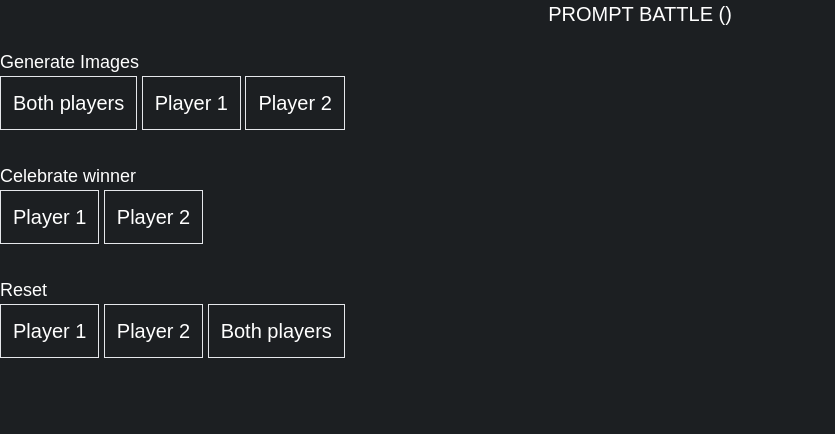
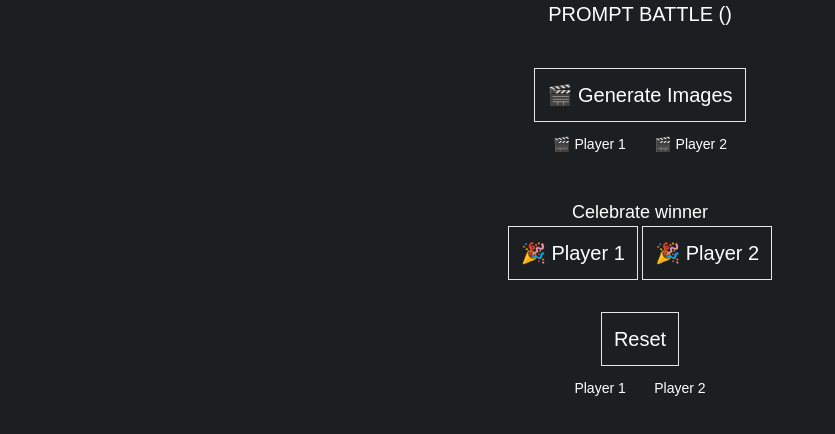
Before and after one commit to zecktos/promptbattle-app, a SvelteKit app: page /admin in a window 1280 px wide. Shown: the top 434 px of the page, without its empty margins (0-835 px from the left). Built offline with nearby package versions, Linux system fonts and the light colour scheme; no server answers.

Commit message:
Improve admin ui

```diff
--- a/src/routes/admin/+page.svelte
+++ b/src/routes/admin/+page.svelte
@@ -13,39 +13,41 @@
 	}
 </script>
 
-<div>
+<div class="p-5 text-center">
 	<div>
-		<h2 class="text-lg">Generate Images</h2>
 		<button class="text-xl p-3 border hover:bg-gray-800" on:click={() => triggerGenerate()}
-			>Both players</button
+			>🎬 Generate Images</button
 		>
-		<button class="text-xl p-3 border hover:bg-gray-800" on:click={() => triggerGenerate(1)}
-			>Player 1</button
-		>
-		<button class="text-xl p-3 border hover:bg-gray-800" on:click={() => triggerGenerate(2)}
-			>Player 2</button
-		>
+		<div>
+			<button class="text-sm p-3  hover:bg-gray-800" on:click={() => triggerGenerate(1)}
+				>🎬 Player 1</button
+			>
+			<button class="text-sm p-3  hover:bg-gray-800" on:click={() => triggerGenerate(2)}
+				>🎬 Player 2</button
+			>
+		</div>
 	</div>
 	<div class="mt-8">
 		<h2 class="text-lg">Celebrate winner</h2>
 		<button class="text-xl p-3 border hover:bg-gray-800" on:click={() => triggerCelebration(1)}
-			>Player 1</button
+			>🎉 Player 1</button
 		>
 		<button class="text-xl p-3 border hover:bg-gray-800" on:click={() => triggerCelebration(2)}
-			>Player 2</button
+			>🎉 Player 2</button
 		>
 	</div>
 	<div class="mt-8">
-		<h2 class="text-lg">Reset</h2>
-		<button class="text-xl p-3 border hover:bg-gray-800" on:click={() => triggerReset(1)}
-			>Player 1</button
+		<button class="text-xl p-3 border hover:bg-gray-800" on:click={() => triggerReset()}
+			>Reset</button
 		>
-		<button class="text-xl p-3 border hover:bg-gray-800" on:click={() => triggerReset(2)}
-			>Player 2</button
-		>
-		<button class="text-xl p-3 border hover:bg-gray-800" on:click={() => triggerReset()}
-			>Both players</button
-		>
+		<div>
+			<button class="text-sm p-3 hover:bg-gray-800" on:click={() => triggerReset(1)}
+				>Player 1</button
+			>
+			<button class="text-sm p-3  hover:bg-gray-800" on:click={() => triggerReset(2)}
+				>Player 2</button
+			>
+		</div>
 	</div>
 </div>
 
```
